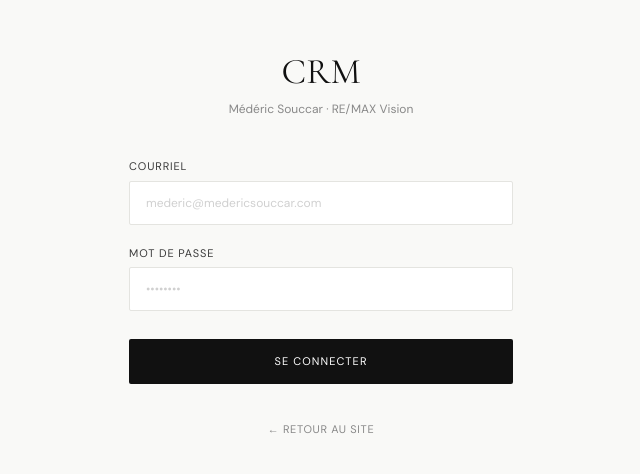
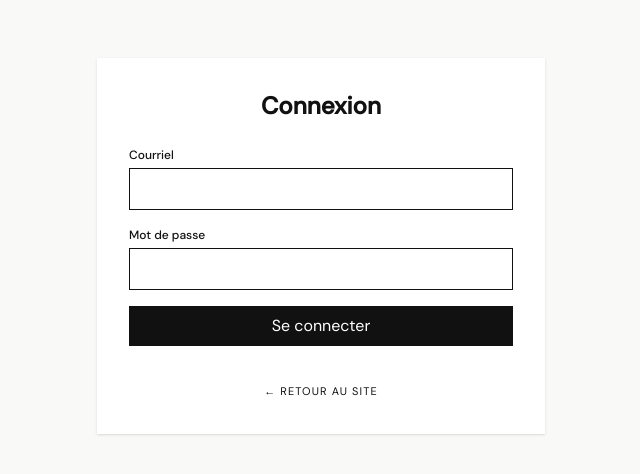
Before and after one commit to mederic-maker/mederic-remax, a Next.js app: page /login in a window 1280 px wide. Shown: the part 154-628 px from the top of the page, without its empty margins (319-959 px from the left). Built offline with nearby package versions, Linux system fonts and the light colour scheme.

Commit message:
Fix login Suspense and dynamic pages

```diff
--- a/app/login/page.tsx
+++ b/app/login/page.tsx
@@ -1,81 +1,68 @@
 'use client'
-import { useState } from 'react'
+import { useState, useEffect, Suspense } from 'react'
 import { useRouter, useSearchParams } from 'next/navigation'
 import { createClient } from '@/lib/supabase/client'
 
-export default function LoginPage() {
-  const router = useRouter()
-  const searchParams = useSearchParams()
-  const redirect = searchParams.get('redirect') ?? '/crm'
+export const dynamic = 'force-dynamic'
+
+function LoginForm() {
   const [email, setEmail] = useState('')
   const [password, setPassword] = useState('')
   const [error, setError] = useState('')
   const [loading, setLoading] = useState(false)
+  const router = useRouter()
+  const searchParams = useSearchParams()
 
-  async function handleLogin(e: React.FormEvent) {
+  async function handleSubmit(e: React.FormEvent) {
     e.preventDefault()
     setLoading(true)
     setError('')
     const supabase = createClient()
     const { error } = await supabase.auth.signInWithPassword({ email, password })
     if (error) {
-      setError('Courriel ou mot de passe incorrect.')
+      setError(error.message)
       setLoading(false)
     } else {
-      router.push(redirect)
-      router.refresh()
+      router.push('/crm')
     }
   }
 
   return (
-    <div className="min-h-screen bg-bg flex items-center justify-center px-4">
-      <div className="w-full max-w-sm">
-        <div className="text-center mb-10">
-          <h1 className="font-serif text-4xl font-normal text-black mb-2">CRM</h1>
-          <p className="text-sm text-gray">Médéric Souccar · RE/MAX Vision</p>
-        </div>
-
-        <form onSubmit={handleLogin} className="flex flex-col gap-5">
+    <div className="min-h-screen flex items-center justify-center bg-gray-50">
+      <div className="max-w-md w-full p-8 bg-white shadow">
+        <h1 className="text-2xl font-bold mb-6 text-center">Connexion</h1>
+        <form onSubmit={handleSubmit} className="space-y-4">
           <div>
-            <label className="label">Courriel</label>
+            <label className="block text-sm font-medium mb-1">Courriel</label>
             <input
               type="email"
+              value={email}
+              onChange={e => setEmail(e.target.value)}
+              className="w-full border px-3 py-2"
               required
-              value={email}
-              onChange={(e) => setEmail(e.target.value)}
-              className="input-field"
-              placeholder="mederic@medericsouccar.com"
-              autoComplete="email"
             />
           </div>
           <div>
-            <label className="label">Mot de passe</label>
+            <label className="block text-sm font-medium mb-1">Mot de passe</label>
             <input
               type="password"
+              value={password}
+              onChange={e => setPassword(e.target.value)}
+              className="w-full border px-3 py-2"
               required
-              value={password}
-              onChange={(e) => setPassword(e.target.value)}
-              className="input-field"
-              placeholder="••••••••"
-              autoComplete="current-password"
             />
           </div>
-
-          {error && (
-            <p className="text-xs text-red-600 text-center">{error}</p>
-          )}
-
+          {error && <p className="text-red-600 text-sm">{error}</p>}
           <button
             type="submit"
             disabled={loading}
-            className="btn-dark w-full justify-center disabled:opacity-60 mt-2"
+            className="w-full bg-black text-white py-2 disabled:opacity-60"
           >
             {loading ? 'Connexion…' : 'Se connecter'}
           </button>
         </form>
-
         <p className="text-center mt-8">
-          <a href="/" className="text-xs text-gray hover:text-black transition-colors tracking-[0.06em] uppercase">
+          <a href="/" className="text-xs text-gray-500 hover:text-black uppercase tracking-widest">
             ← Retour au site
           </a>
         </p>
@@ -83,3 +70,11 @@
     </div>
   )
 }
+
+export default function LoginPage() {
+  return (
+    <Suspense fallback={<div>Chargement...</div>}>
+      <LoginForm />
+    </Suspense>
+  )
+}
```
